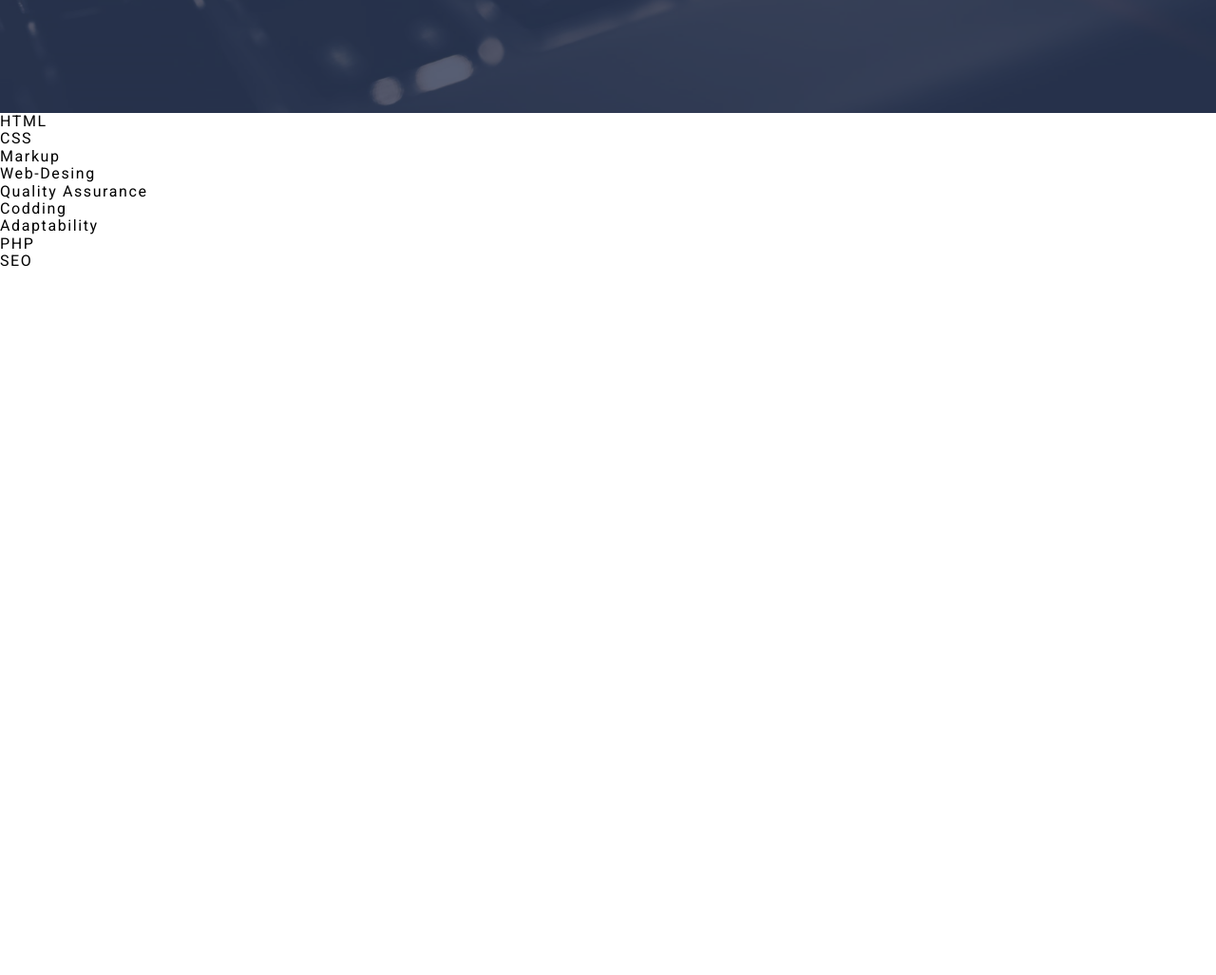
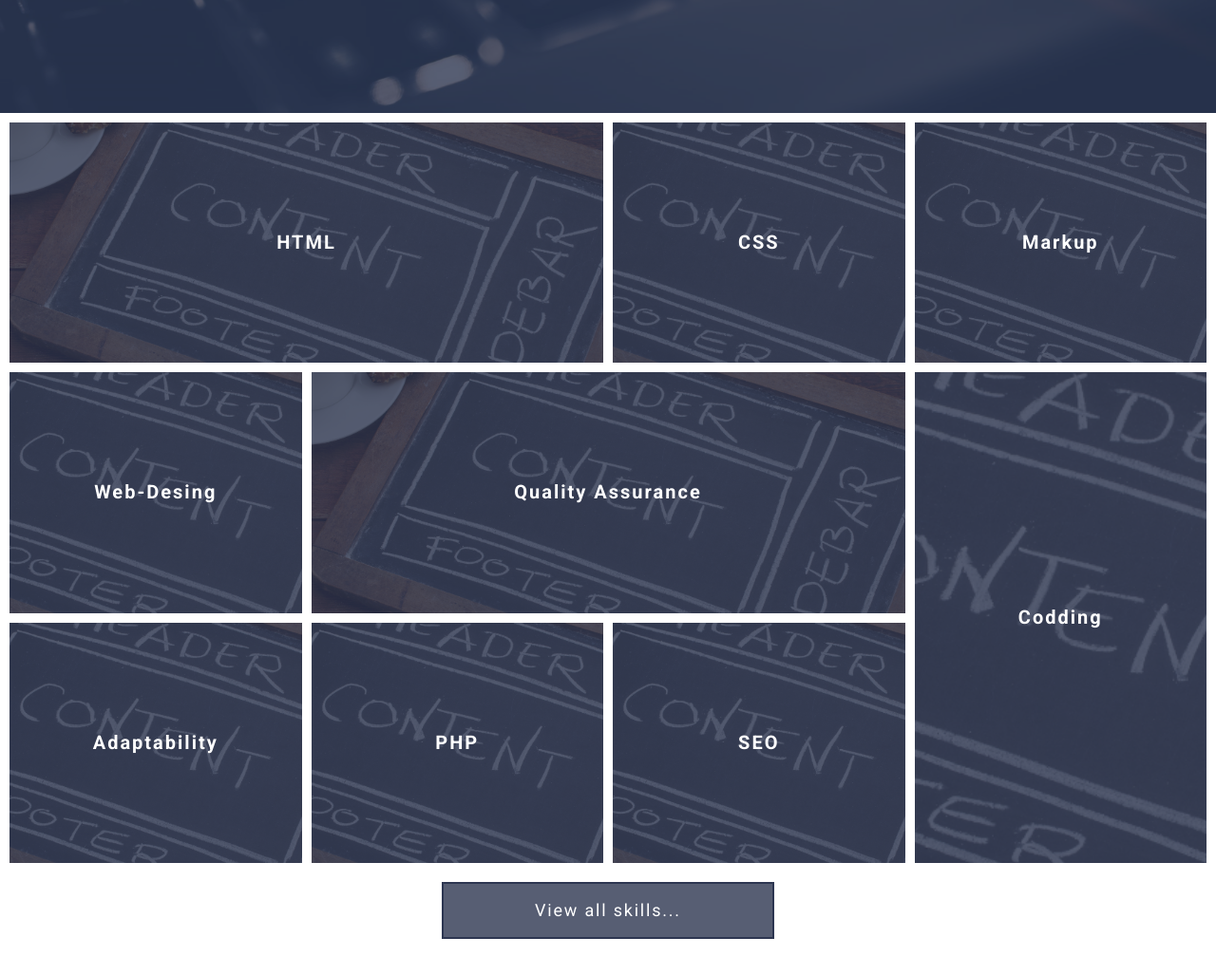
Before and after one commit to SofyaKisliak/grid-template_20211701, a website: page index.html in a window 1280 px wide. Shown: the part 681-1708 px from the top of the page at 95% size. Before the commit the page ends 984 px from the top, so only its background shows below. Drawn offline with Linux system fonts and the light colour scheme.

Commit message:
стилизация блока skills

```diff
--- a/assets/css/style.css
+++ b/assets/css/style.css
@@ -498,21 +498,47 @@ a{
   text-decoration: none;
   color: #ffffff;
 }
+
+.btn-accent,
 .btn{
-  border: 2px solid #ffffff;
-  min-width: 250px;
+
+
   height: 60px;
   display: block;
   text-align: center;
   font-size: 1.125rem;
   padding: 18px 20px;
-  background-color: rgba(255, 255, 255, 0.1);
+
   letter-spacing: 0.1em;
   transition: background-color 0.5s;
 }
-.btn:hover{
+
+.btn{
+  border: 2px solid #ffffff;
+  min-width: 250px;
+  background-color: rgba(255, 255, 255, 0.1);
+}
+
+.btn-accent{
+  border: 2px solid #2d3651;
+  min-width: 350px;
+  background-color: rgba(45, 54, 81, 0.8);
+}
+
+.btn:hover,
+.btn-accent:hover{
   background-color: #d66926;
 }
+/*.hidden{
+  position: absolute;
+  overflow: hidden;
+  clip: rect(0 0 0 0);
+  width: 1px;
+  height: 1px;
+  margin: -1px;
+  padding: 0;
+   border: 0;
+}*/
 
  .header{
    position: relative;
@@ -609,17 +635,120 @@ a{
 
  .header-content{
   position: relative;
+ }
 
-
- }
  .header-content__title{
    margin: 0 0 53px 0;
    text-align: center;
  }
+
  .header-content__buttons{
    display: flex;
    justify-content: center;
  }
+
  .header-content__buttons .btn:first-of-type{
     margin-right: 20px;
  }
+
+.skills{
+  padding: 10px;
+  margin-bottom: 30px;
+}
+
+.skills__container{
+  display: grid;
+  grid-template-areas: "a1 a1 a2 a3" "a4 a5 a5 a6" "a7 a8 a9 a6";
+  grid-gap: 10px;
+  margin-bottom: 20px;
+}
+.skills__button{
+  display: flex;
+  justify-content: center;
+}
+ .skills-item{
+   position: relative;
+   background-color:#2d3651;
+   min-height: calc(33.333vh - 40px/3);
+   overflow: hidden;
+ }
+ .skills-item:hover .skills-item__overlay{
+opacity: 0.95 !important;
+}
+ .skills-item:hover .skills-item__image{
+transform: scale(1.1);
+}
+.skills-item:hover .skills-item__link{
+  color: #d66926;
+}
+
+.skills-item:nth-of-type(1){
+   grid-area: a1;
+}
+.skills-item:nth-of-type(2){
+  grid-area: a2;
+}
+.skills-item:nth-of-type(3){
+  grid-area: a3;
+}
+.skills-item:nth-of-type(4){
+  grid-area: a4;
+}
+.skills-item:nth-of-type(5){
+  grid-area: a5;
+}
+.skills-item:nth-of-type(6){
+  grid-area: a6;
+}
+.skills-item:nth-of-type(7){
+  grid-area: a7;
+}
+.skills-item:nth-of-type(8){
+  grid-area: a8;
+}
+.skills-item:nth-of-type(9){
+  grid-area: a9;
+}
+.skills-item__overlay{
+  position: absolute;
+  top: 0;
+  right: 0;
+  bottom: 0;
+  left: 0;
+  z-index: 1;
+  opacity: 0.8;
+  background-color: #2d3651;
+  transition: opacity 0.5s;
+}
+.skills-item__image{
+  position: absolute;
+  top: 0;
+  right: 0;
+  bottom: 0;
+  left: 0;
+  background-image: url(../img/img-html.png);
+  background-position: 50% 50%;
+  background-size: cover;
+  transition: transform 0.5s;
+}
+.skills-item__title{
+  position: absolute;
+  top: 0;
+  right: 0;
+  bottom: 0;
+  left: 0;
+  z-index: 2;
+  margin: 0;
+}
+.skills-item__link{
+  display: flex;
+  padding: 20px;
+
+  width: 100%;
+  height: 100%;
+  justify-content: center;
+  align-items: center;
+  font-size: 1.25rem;
+  letter-spacing: 0.1em;
+  transition: color 0.5s;
+}
--- a/index.html
+++ b/index.html
@@ -65,50 +65,51 @@
 
   <section class="skills">
     <div class="skills__container">
+      <!--<h2 class="hidden">Skills title</h2>-->
       <article class="skills-item">
         <div class="skills-item__overlay"></div>
         <div class="skills-item__image"></div>
-        <div class="skills-item__title">HTML</div>
+        <h3 class="skills-item__title"><a class="skills-item__link" href="#">HTML</a></h3>
       </article>
       <article class="skills-item">
         <div class="skills-item__overlay"></div>
         <div class="skills-item__image"></div>
-        <div class="skills-item__title">CSS</div>
+        <h3 class="skills-item__title"><a class="skills-item__link" href="#">CSS</a></h3>
       </article>
       <article class="skills-item">
         <div class="skills-item__overlay"></div>
         <div class="skills-item__image"></div>
-        <div class="skills-item__title">Markup</div>
+        <h3 class="skills-item__title"><a class="skills-item__link" href="#">Markup</a></h3>
       </article>
       <article class="skills-item">
         <div class="skills-item__overlay"></div>
         <div class="skills-item__image"></div>
-        <div class="skills-item__title">Web-Desing</div>
+        <h3 class="skills-item__title"><a class="skills-item__link" href="#">Web-Desing</a></h3>
       </article>
       <article class="skills-item">
         <div class="skills-item__overlay"></div>
         <div class="skills-item__image"></div>
-        <div class="skills-item__title">Quality Assurance</div>
+        <h3 class="skills-item__title"><a class="skills-item__link" href="#">Quality Assurance</a></h3>
       </article>
       <article class="skills-item">
         <div class="skills-item__overlay"></div>
         <div class="skills-item__image"></div>
-        <div class="skills-item__title">Codding</div>
+        <h3 class="skills-item__title"><a class="skills-item__link" href="#">Codding</a></h3>
       </article>
       <article class="skills-item">
         <div class="skills-item__overlay"></div>
         <div class="skills-item__image"></div>
-        <div class="skills-item__title">Adaptability</div>
+        <h3 class="skills-item__title"><a class="skills-item__link" href="#">Adaptability</a></h3>
       </article>
       <article class="skills-item">
         <div class="skills-item__overlay"></div>
         <div class="skills-item__image"></div>
-        <div class="skills-item__title">PHP</div>
+        <h3 class="skills-item__title"><a class="skills-item__link" href="#">PHP</a></h3>
       </article>
       <article class="skills-item">
         <div class="skills-item__overlay"></div>
         <div class="skills-item__image"></div>
-        <div class="skills-item__title">SEO</div>
+        <h3 class="skills-item__title"><a class="skills-item__link" href="#">SEO</a></h3>
       </article>
     </div>
     <div class="skills__button">
```
